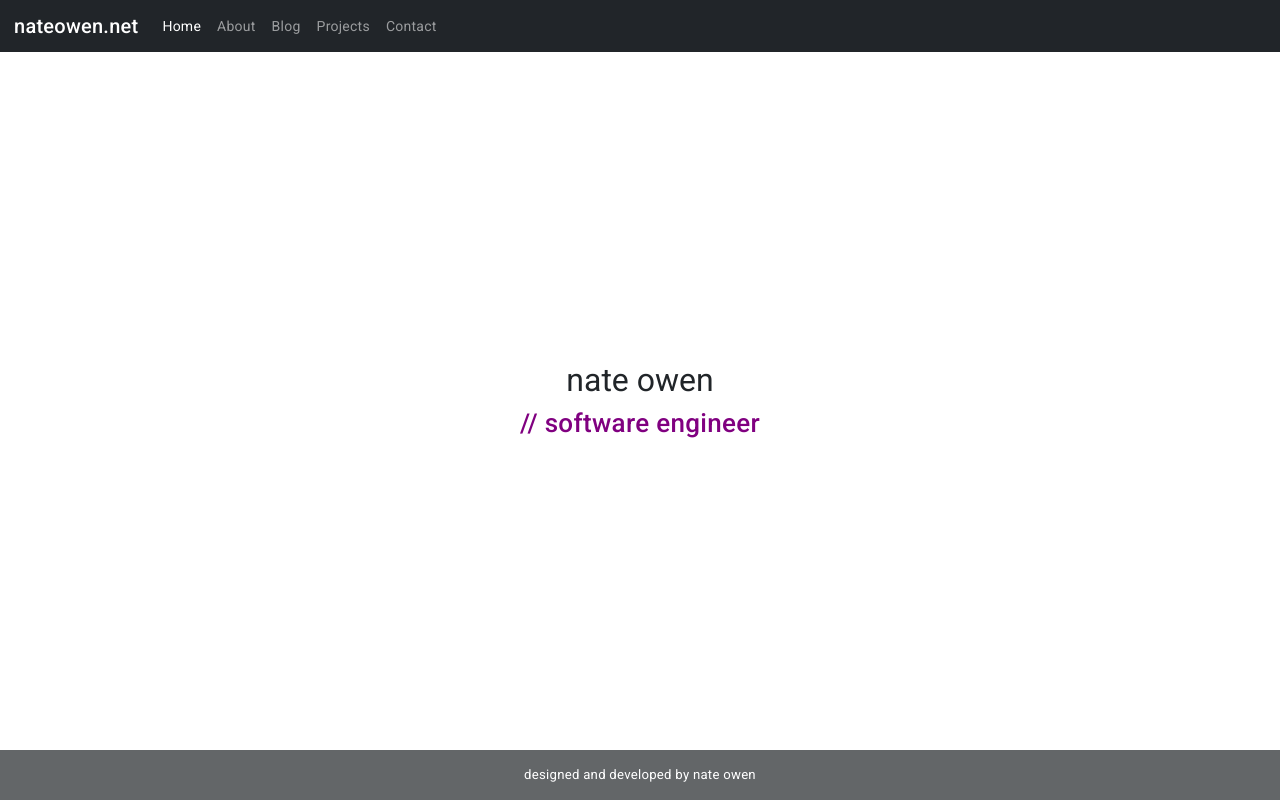
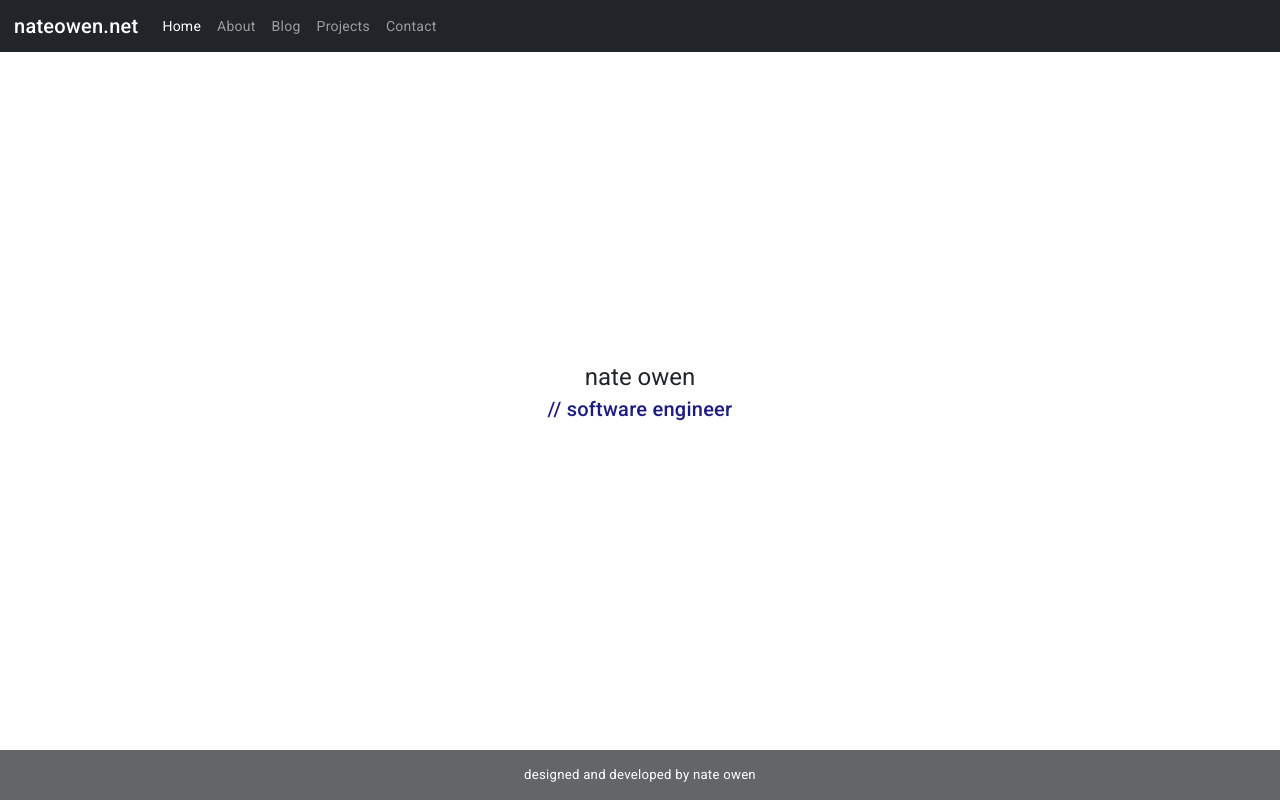
Before and after one commit to nowen458/nateowen-fe, an Angular app: page /home in a window 1280 px wide. Built offline with nearby package versions, Linux system fonts and the light colour scheme.

Commit message:
Editing some styling on homepage

```diff
--- a/src/app/header/header.component.css
+++ b/src/app/header/header.component.css
@@ -1,15 +1,6 @@
 #navbarContent {
     padding-left: 1em;
 }
-
-/* these grow classes make the elements in the header expand on hover */
-.grow {
-    transition: all .2s ease-in-out !important;
-}
-
-.grow:hover {
-    transform: scale(1.10) !important;
- }
 
  /* because of the weird way ngb-collapse animations work, it was causing some weird issues on full-sized screens where
     clicking on an element in the navbar would cause weird animations */
--- a/src/app/header/header.component.html
+++ b/src/app/header/header.component.html
@@ -1,15 +1,15 @@
 <nav class="navbar navbar-expand-sm navbar-dark bg-dark" id="navbarContent">
-    <a class="navbar-brand mb-0 h1" href="#">nateowen.net</a>
+    <a class="navbar-brand mb-0 h1" aria-label="nateowen.net Homepage" href="#">nateowen.net</a>
     <button id="menuToggle" class="navbar-toggler" type="button" (click)="collapseMenu()">
         <span class="navbar-toggler-icon"></span>
     </button>
     <div class="collapse navbar-collapse no-animation" [ngbCollapse]="isCollapsed">
             <div class="navbar-nav ml-auto">
-                <a class="nav-item nav-link grow" [routerLink]="['/home']" routerLinkActive="active" (click)="collapseMenu()">Home</a>
-                <a class="nav-item nav-link grow" [routerLink]="['/about']" routerLinkActive="active" (click)="collapseMenu()">About</a>
-                <a class="nav-item nav-link grow" [routerLink]="['/blog']" routerLinkActive="active" (click)="collapseMenu()">Blog</a>
-                <a class="nav-item nav-link grow" [routerLink]="['/projects']" routerLinkActive="active" (click)="collapseMenu()">Projects</a>
-                <a class="nav-item nav-link grow" [routerLink]="['/contact']" routerLinkActive="active" (click)="collapseMenu()">Contact</a>
+                <a class="nav-item nav-link grow-on-hover" [routerLink]="['/home']" routerLinkActive="active" (click)="collapseMenu()">Home</a>
+                <a class="nav-item nav-link grow-on-hover" [routerLink]="['/about']" routerLinkActive="active" (click)="collapseMenu()">About</a>
+                <a class="nav-item nav-link grow-on-hover" [routerLink]="['/blog']" routerLinkActive="active" (click)="collapseMenu()">Blog</a>
+                <a class="nav-item nav-link grow-on-hover" [routerLink]="['/projects']" routerLinkActive="active" (click)="collapseMenu()">Projects</a>
+                <a class="nav-item nav-link grow-on-hover" [routerLink]="['/contact']" routerLinkActive="active" (click)="collapseMenu()">Contact</a>
             </div>
     </div>
 </nav>
--- a/src/app/homepage/homepage.component.css
+++ b/src/app/homepage/homepage.component.css
@@ -1,34 +1,21 @@
-#name {
-    min-height: 50vh;
-    position: relative;
+.homepage {
+    height: calc(100vh - 6.375rem);
+    display: flex;
+    justify-content: center;
+    align-items: center;
+
+    .homepage_container {
+        text-align: center;
+        .homepage_title {
+            h1 {
+                margin-bottom: 0;
+            }
+        }
+
+        .homepage_subtitle {
+            h2 {
+                color: #1c1c84;
+            }
+        }
+    }
 }
-
-#name-content {
-    bottom: 40px;
-    position: absolute;
-    margin-left: auto;
-    margin-right: auto;
-    left: 0;
-    right: 0;
-}
-
-#title-content {
-    margin-top: -45px;
-}
-
-h1 {
-    font-size: 2rem;
-}
-
-h2 {
-    color: purple;
-    font-size: 1.625rem;
-}
-
-.grow {
-    transition: all .2s ease-in-out !important;
-}
-
-.grow:hover {
-    transform: scale(1.05) !important;
- }
--- a/src/app/homepage/homepage.component.html
+++ b/src/app/homepage/homepage.component.html
@@ -1,12 +1,10 @@
-<div class="container mh-100">
-    <div class="row">
-        <div class="col-12" id="name">
-            <h1 class="text-center grow" id="name-content">nate owen</h1>
+<div class="homepage">
+    <div class="homepage_container">
+        <div class="homepage_title">
+            <h1 class="grow-on-hover">nate owen</h1>
         </div>
-    </div>
-    <div class="row">
-        <div class="col-12">
-            <h2 class="text-center grow" id="title-content">// software engineer</h2>
+        <div class="homepage_subtitle">
+            <h2 class="grow-on-hover">// software engineer</h2>
         </div>
     </div>
 </div>
--- a/src/styles.css
+++ b/src/styles.css
@@ -3,3 +3,11 @@ html, body {
 }
 
 body { margin: 0; font-family: Roboto, "Helvetica Neue", sans-serif; }
+
+.grow-on-hover {
+    transition: all .2s ease-in-out !important;
+}
+
+.grow-on-hover:hover {
+    transform: scale(1.05) !important;
+ }
```
